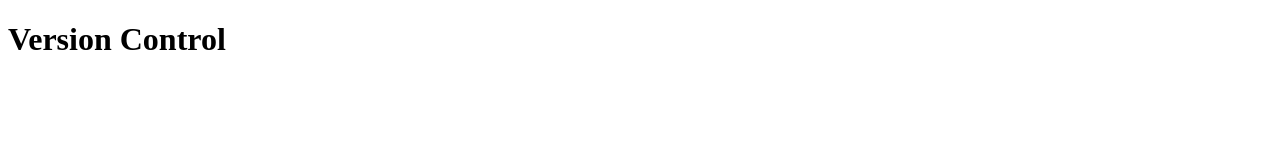
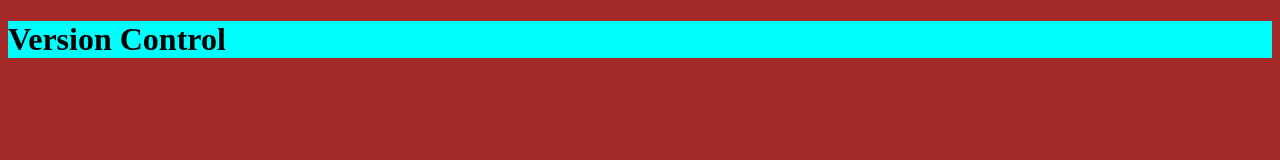
Before and after one commit to IbrahimSaleh12/CodeTest, a plain HTML site: page index.html in a window 1280 px wide. Drawn offline with Linux system fonts and the light colour scheme.

Commit message:
add basic styles

```diff
--- a/index.html
+++ b/index.html
@@ -4,6 +4,7 @@
   <meta charset="UTF-8">
   <meta name="viewport" content="width=device-width, initial-scale=1.0">
   <title>Git Learning</title>
+  <link rel="stylesheet" href="style.css">
 </head>
 <body>
   <h1>Version Control</h1>
--- /dev/null
+++ b/style.css
@@ -0,0 +1,7 @@
+body{
+  background-color: brown;
+}
+
+h1{
+  background-color: cyan;
+}
```
